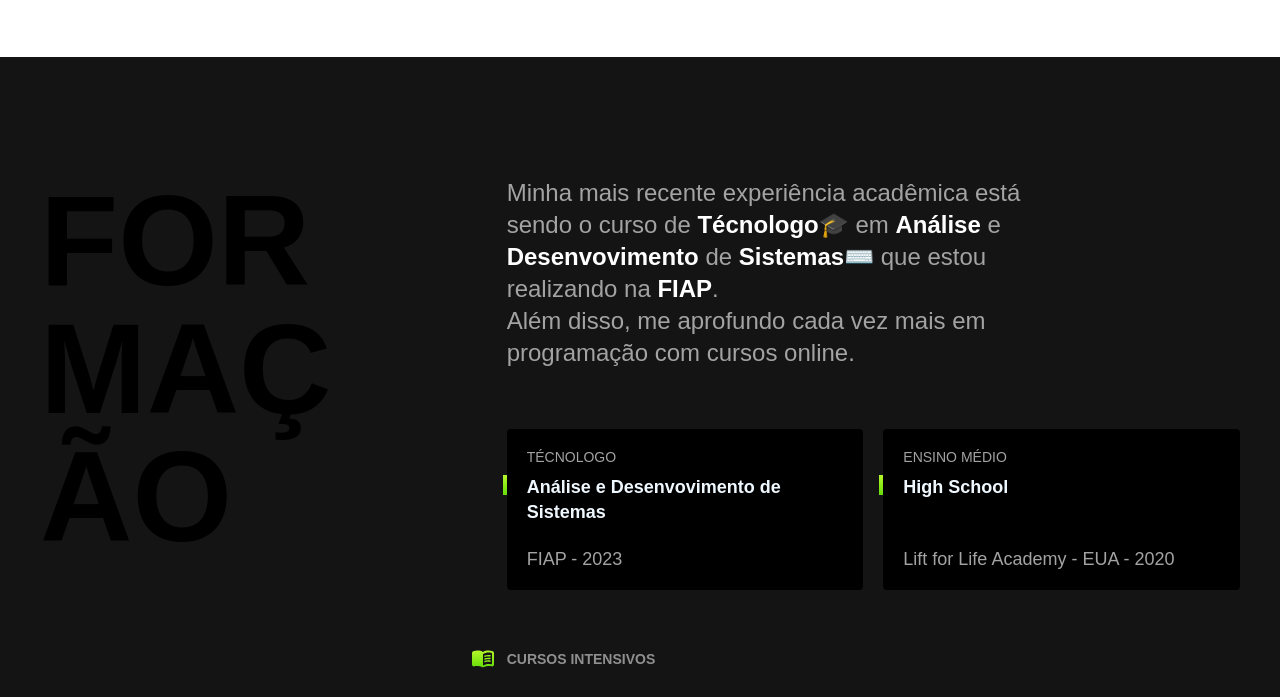
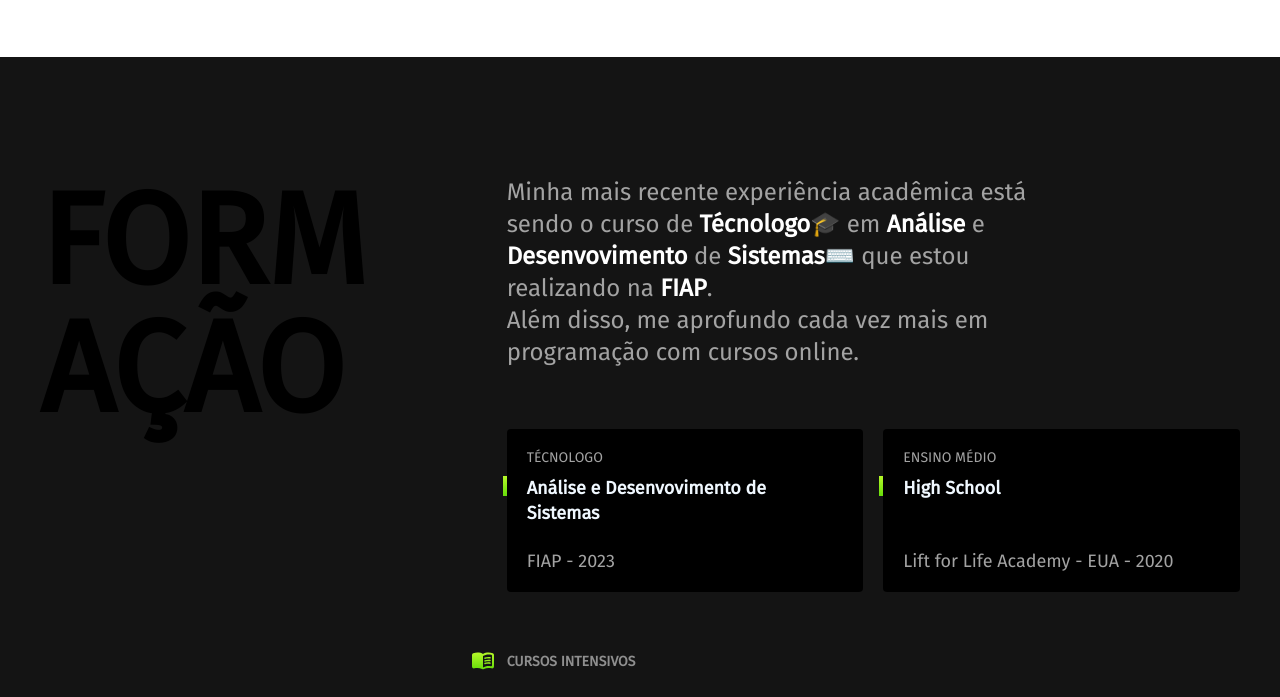
Before and after one commit to ThimSouza/PortfolioThiago, a plain HTML site: page index.html in a window 1280 px wide. Shown: the part 1188-1885 px from the top of the page. Drawn offline with Linux system fonts and the light colour scheme; files that its build step writes are made by us from their sources; files whose address does not match are found by name.

Commit message:
linkagem da fonte

```diff
--- a/index.html
+++ b/index.html
@@ -7,7 +7,11 @@
   <meta name="viewport" content="width=device-width, initial-scale=1.0">
   <title>Thiago Souza - Portfólio</title>
   <meta name="description" content="Desenvolvedor Full Stack em formação, localizado em São Paulo">
-  <link rel="stylesheet" href="_css/style.min.css">
+  <link rel="stylesheet" href=".._css/style.min.css">
+  <link rel="preconnect" href="https://fonts.googleapis.com">
+<link rel="preconnect" href="https://fonts.gstatic.com" crossorigin>
+<link href="https://fonts.googleapis.com/css2?family=Fira+Sans&display=swap" rel="stylesheet">
+
 </head>
 
 <body>
```
